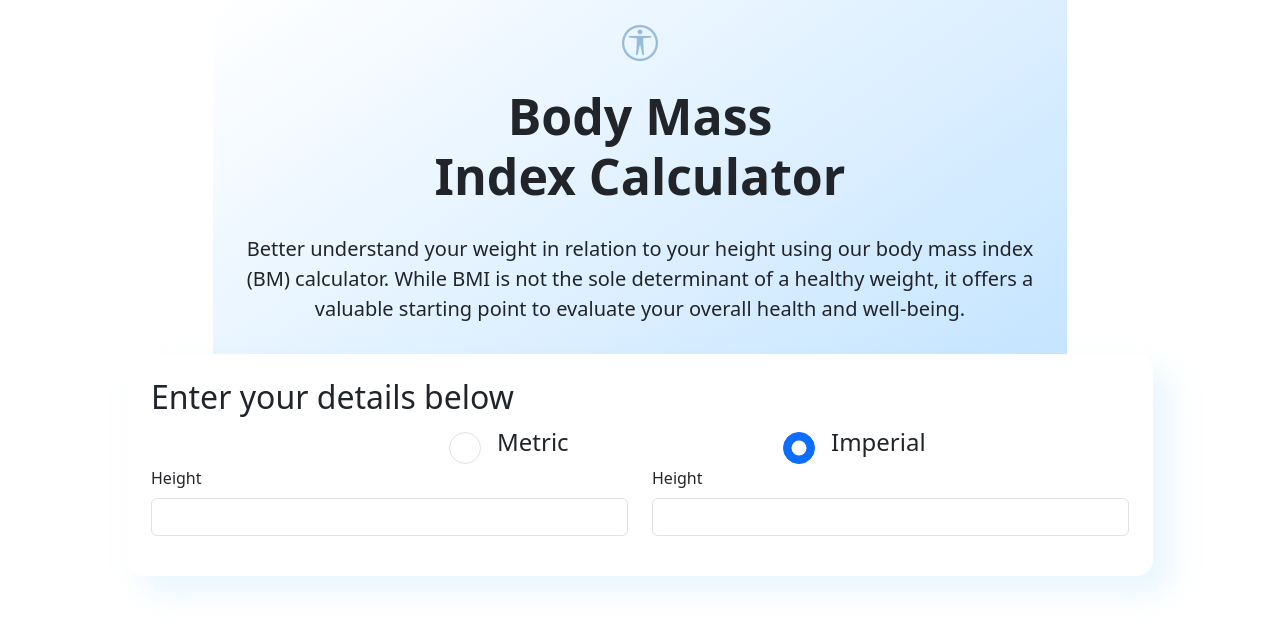
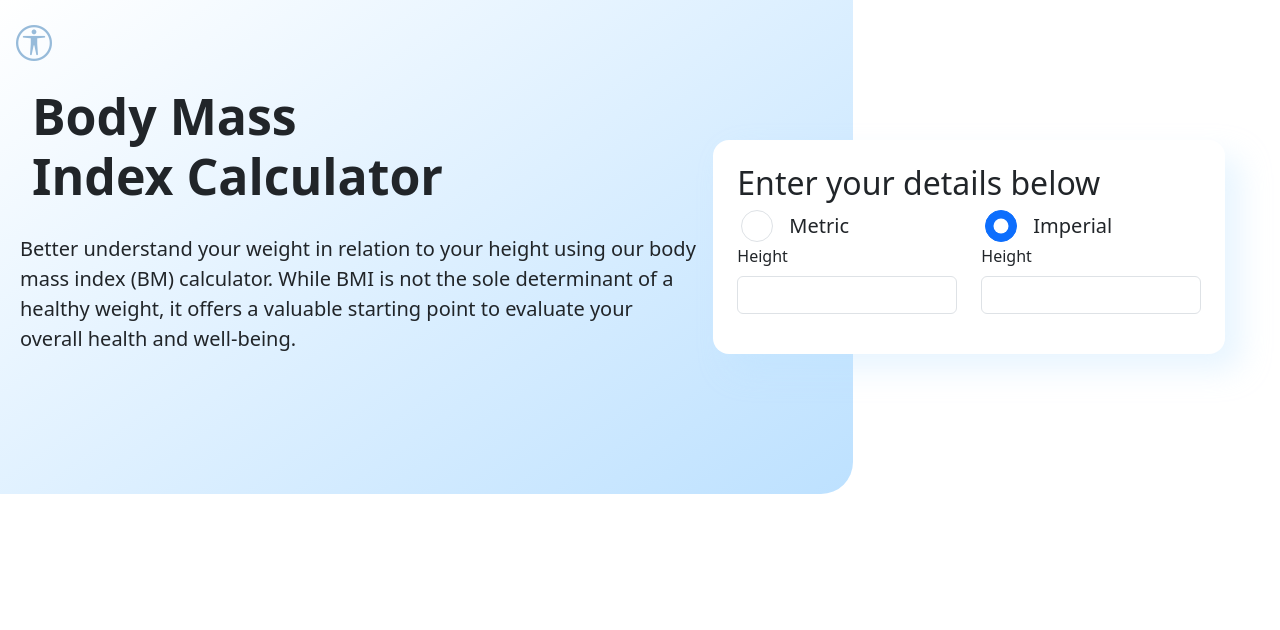
Before and after one commit to David-Santos94/body-mass-index-calculator, a plain HTML site: page index.html in a window 1280 px wide. Drawn offline with nearby package versions, Linux system fonts and the light colour scheme.

Commit message:
estilizando header responsivo com formulário

```diff
--- a/index.html
+++ b/index.html
@@ -13,30 +13,26 @@
     <link rel="stylesheet" href="style.css">
 </head>
 <body>
-  <div class="container-fluid text-center">
-    <div class="row justify-content-center">
-      <div id="header" class="col-sm-12 col-md-12 col-lg-8">
+  <div class="container-fluid">
+    <div class="row justify-content-center justify-content-lg-start align-items-lg-center">
+      <div id="header" class="text-center text-lg-start col-12 col-lg-8">
         <i class="icon-w1 bi bi-universal-access-circle"></i>
         <h1 class="font-s1 p-3">Body Mass<br>Index Calculator</h1>
         <p class="fs-5 p-1">Better understand your weight in relation to your height using our body mass index (BM) calculator. While BMI is not the sole determinant of a healthy weight, it offers a valuable starting point to evaluate your overall health and well-being.</p>
       </div>
-    </div>
-  </div>
-  <div class="container">
-    <div class="row justify-content-center">
-      <div id="form-calc" class="col-md-6 col-lg-4 p-4 rounded-4 b-shadow">
+      <div id="form-calc" class="text-start col-md-6 col-lg-4 p-4 rounded-4 b-shadow">
         <h2>Enter your details below</h2>
         <form>
-          <div class="row text-start justify-content-end">
-            <div class="form-check col-5 col-sm-4">
-              <input class="form-check-input fs-2" type="radio" name="radioUmeasures" id="radioMetric">
-              <label class="form-check-label fs-4" for="radioMetric">
+          <div class="row text-start justify-content-between">
+            <div class="form-check col-5 col-sm-6 ps-3 d-flex align-items-center justify-content-start">
+              <input class="form-check-input fs-2 m-0" type="radio" name="radioUmeasures" id="radioMetric">
+              <label class="form-check-label fs-5 ps-3" for="radioMetric">
                 Metric
               </label>
             </div>
-            <div class="form-check col-5 col-sm-4">
-              <input class="form-check-input fs-2" type="radio" name="radioUmeasures" id="radioImperial" checked>
-              <label class="form-check-label fs-4" for="radioImperial">
+            <div class="form-check col-5 col-sm-6 ps-3 d-flex align-items-center justify-content-start">
+              <input class="form-check-input fs-2 m-0" type="radio" name="radioUmeasures" id="radioImperial" checked>
+              <label class="form-check-label fs-5 ps-3" for="radioImperial">
                 Imperial
               </label>
             </div>
@@ -55,6 +51,11 @@
       </div>
     </div>
   </div>
+  <div class="container">
+    <div class="row justify-content-center">
+
+    </div>
+  </div>
 
     <script src="https://cdn.jsdelivr.net/npm/bootstrap@5.3.2/dist/js/bootstrap.bundle.min.js" integrity="sha384-C6RzsynM9kWDrMNeT87bh95OGNyZPhcTNXj1NW7RuBCsyN/o0jlpcV8Qyq46cDfL" crossorigin="anonymous"></script>
     <script src="https://code.jquery.com/jquery-3.7.1.min.js"></script>
--- a/style.css
+++ b/style.css
@@ -29,3 +29,16 @@
     font-size: 50px;
     font-weight: bold;
 }
+
+@media screen and (min-width: 1023px) {
+    #form-calc {
+        width: 40%;
+        height: 50%;
+        margin-top: 0;
+        margin-left: -140px;
+    }
+
+    #header {
+        padding: 16px 150px 120px 16px;
+    }
+}
```
